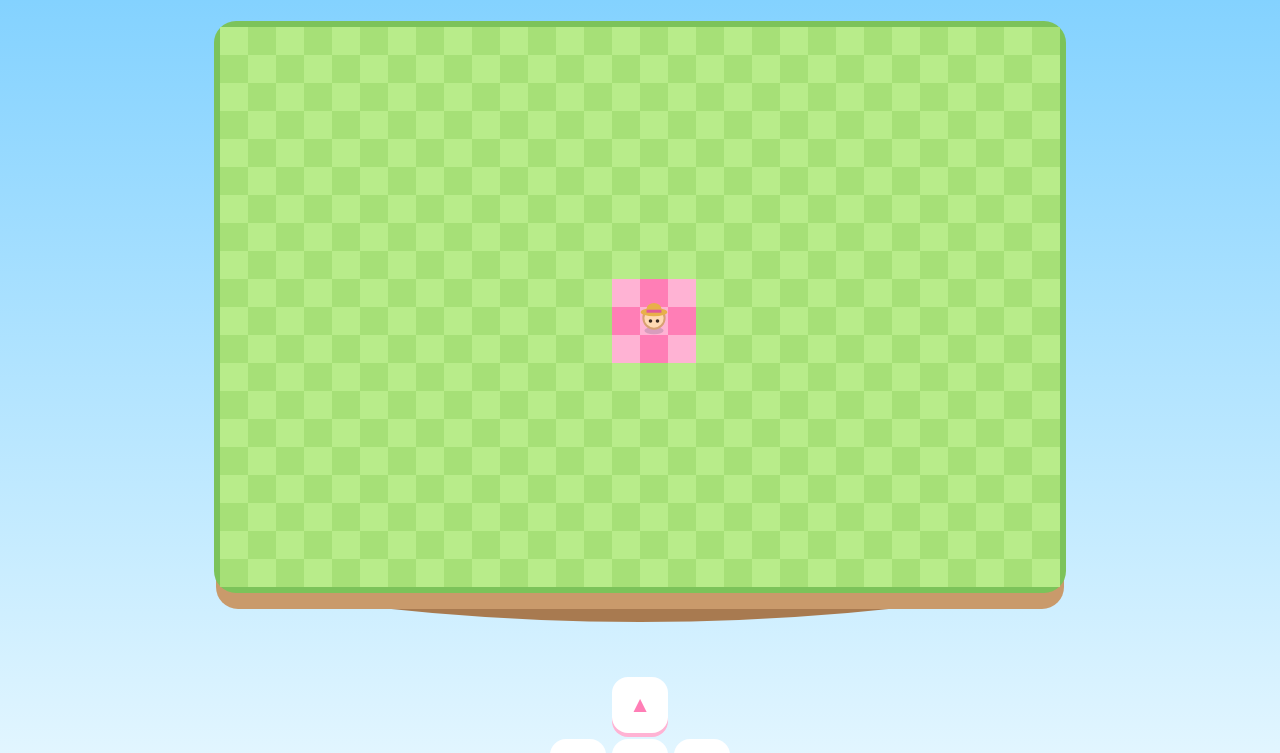
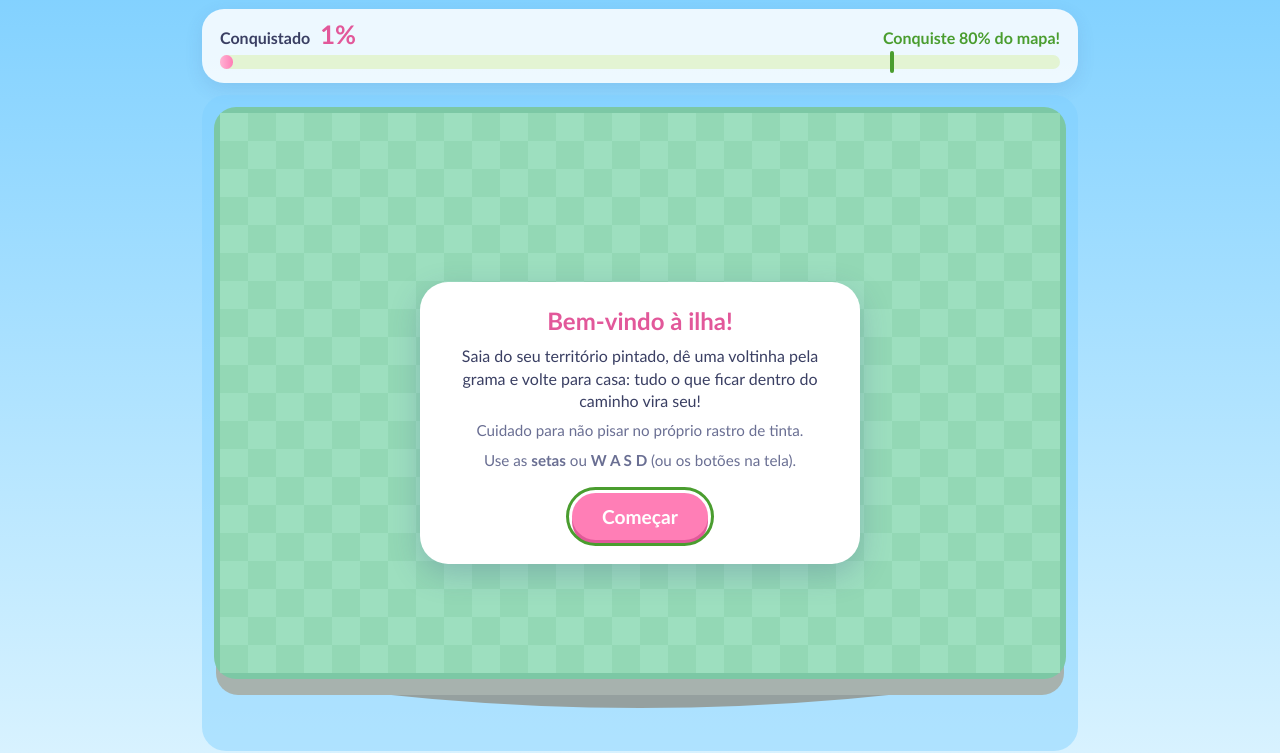
Before and after one commit to ceciliazucareli/ilhas-de-tinta, a plain HTML site: page index.html in a window 1280 px wide. Shown: the part 62-815 px from the top of the page. Drawn offline with Linux system fonts and the light colour scheme.

Commit message:
Etapa 3: HUD com porcentagem, tela inicial, tela de vitória e reinício
Co-Authored-By: Claude Opus 5.5 <noreply@anthropic.com>

```diff
--- a/css/style.css
+++ b/css/style.css
@@ -54,3 +54,55 @@ canvas { display: block; width: 100%; height: auto; }
 .seta.esquerda { grid-column: 1; grid-row: 2; }
 .seta.baixo { grid-column: 2; grid-row: 2; }
 .seta.direita { grid-column: 3; grid-row: 2; }
+
+/* HUD: porcentagem e barra de progresso com marca da meta. */
+.hud {
+  width: 100%; max-width: 876px;
+  padding: 10px 18px 14px; border-radius: 22px;
+  background: rgba(255, 255, 255, 0.85);
+  box-shadow: 0 6px 18px rgba(60, 80, 140, 0.12);
+}
+.hud-linha { display: flex; align-items: baseline; gap: 10px; flex-wrap: wrap; }
+.hud-rotulo { font-weight: 700; }
+.hud-porcentagem { font-size: 1.6rem; color: #e2589a; min-width: 3ch; }
+.hud-meta { margin-left: auto; font-weight: 700; color: #4a9d2f; }
+.barra {
+  position: relative; height: 14px; margin-top: 6px;
+  border-radius: 999px; background: #e3f4d3; overflow: visible;
+}
+.barra-preenchida {
+  height: 100%; width: 0; border-radius: 999px;
+  background: linear-gradient(90deg, #ffb3d4, #ff7eb6);
+  transition: width 0.4s ease-out;
+}
+.marca-meta {
+  position: absolute; top: -4px; bottom: -4px; width: 4px;
+  margin-left: -2px; border-radius: 2px; background: #4a9d2f;
+}
+
+/* Telas de início e vitória por cima do mapa. */
+.sobreposicao {
+  position: absolute; inset: 0;
+  display: flex; align-items: center; justify-content: center;
+  padding: 16px; border-radius: 24px;
+  background: rgba(124, 207, 255, 0.45);
+}
+.sobreposicao[hidden] { display: none; }
+.cartao {
+  max-width: 440px; padding: 24px 28px; text-align: center;
+  border-radius: 28px; background: #fff;
+  box-shadow: 0 10px 30px rgba(60, 80, 140, 0.25);
+}
+.cartao h2 { margin: 0 0 10px; color: #e2589a; }
+.cartao p { margin: 8px 0; line-height: 1.4; }
+.cartao .dica { font-size: 0.95rem; color: #6a6f93; }
+.botao {
+  margin-top: 14px; padding: 12px 30px;
+  border: none; border-radius: 999px;
+  font: inherit; font-weight: 800; font-size: 1.2rem;
+  color: #fff; background: #ff7eb6; box-shadow: 0 5px 0 #e2589a;
+  cursor: pointer;
+}
+.botao:hover { background: #ff8fc0; }
+.botao:active { transform: translateY(3px); box-shadow: 0 2px 0 #e2589a; }
+.botao:focus-visible { outline: 3px solid #4a9d2f; outline-offset: 3px; }
--- a/index.html
+++ b/index.html
@@ -9,9 +9,43 @@
 <body>
   <main class="palco">
     <h1 class="titulo">Ilhas de Tinta</h1>
+
+    <!-- HUD: porcentagem conquistada e meta -->
+    <section class="hud" aria-label="Progresso">
+      <div class="hud-linha">
+        <span class="hud-rotulo">Conquistado</span>
+        <strong id="porcentagem" class="hud-porcentagem">0%</strong>
+        <span id="texto-meta" class="hud-meta">Conquiste 80% do mapa!</span>
+      </div>
+      <div class="barra" role="presentation">
+        <div id="barra-preenchida" class="barra-preenchida"></div>
+        <div id="marca-meta" class="marca-meta" title="Meta"></div>
+      </div>
+    </section>
     <div class="moldura">
       <canvas id="tela" aria-label="Mapa da ilha"></canvas>
       <div id="mensagem" class="mensagem" role="status" aria-live="polite"></div>
+
+      <!-- Tela inicial -->
+      <div id="tela-inicio" class="sobreposicao">
+        <div class="cartao">
+          <h2>Bem-vindo à ilha!</h2>
+          <p>Saia do seu território pintado, dê uma voltinha pela grama e
+            volte para casa: tudo o que ficar dentro do caminho vira seu!</p>
+          <p class="dica">Cuidado para não pisar no próprio rastro de tinta.</p>
+          <p class="dica">Use as <b>setas</b> ou <b>W A S D</b> (ou os botões na tela).</p>
+          <button id="botao-comecar" class="botao">Começar</button>
+        </div>
+      </div>
+
+      <!-- Tela de vitória -->
+      <div id="tela-vitoria" class="sobreposicao" hidden>
+        <div class="cartao">
+          <h2>Uhuu! Você pintou a ilha! 🎉</h2>
+          <p>Que explorador incrível! A ilha está cheia de cor.</p>
+          <button id="botao-jogar-de-novo" class="botao">Jogar de novo</button>
+        </div>
+      </div>
     </div>
     <div class="controles" aria-label="Controles de toque">
       <button class="seta cima" data-direcao="cima" aria-label="Cima">▲</button>
--- a/js/game.js
+++ b/js/game.js
@@ -1,12 +1,14 @@
 /*
  * game.js — liga tudo: cria grade e explorador, roda o loop com
  * requestAnimationFrame e aplica as regras quando o explorador chega numa célula.
+ * Estados: 'inicio' → 'jogando' → 'vitoria' (e "Jogar de novo" volta a 'jogando').
  */
 (function (IT) {
   'use strict';
 
   var C = IT.config;
   var jogo = {
+    estado: 'inicio',
     grade: null,
     explorador: null,
     ultimoSeguro: null, // última célula de território visitada
@@ -46,6 +48,12 @@
     // Chegou no território.
     if (jogo.explorador.travarMeiaVolta) {
       var ganhas = grade.capturar();
+      var fracao = grade.fracaoConquistada();
+      IT.ui.atualizarHUD(fracao);
+      if (fracao >= C.META) {
+        vencer();
+        return false;
+      }
       if (ganhas > 0) IT.ui.mostrarMensagem('+' + ganhas + ' pedacinhos de ilha!', 'sucesso');
     }
     jogo.explorador.travarMeiaVolta = false;
@@ -53,21 +61,50 @@
     return true;
   }
 
+  function vencer() {
+    jogo.estado = 'vitoria';
+    jogo.explorador.teleportar(jogo.explorador.x, jogo.explorador.y);
+    IT.ui.esconderMensagem();
+    IT.ui.mostrarEstado('vitoria');
+  }
+
+  /* Começa (ou recomeça) uma partida. */
+  function jogar() {
+    novoJogo();
+    jogo.estado = 'jogando';
+    IT.ui.atualizarHUD(jogo.grade.fracaoConquistada());
+    IT.ui.mostrarEstado('jogando');
+  }
+
   function quadro(agoraMs) {
     var agora = agoraMs / 1000;
     var dt = Math.min(0.05, agora - (jogo.ultimoTempo || agora)); // limita saltos
     jogo.ultimoTempo = agora;
 
-    jogo.explorador.atualizar(dt, jogo.grade, aoChegar);
+    if (jogo.estado === 'jogando') {
+      jogo.explorador.atualizar(dt, jogo.grade, aoChegar);
+    }
     IT.renderer.desenhar(jogo.grade, jogo.explorador, agora);
     requestAnimationFrame(quadro);
   }
 
   window.addEventListener('load', function () {
     novoJogo();
-    IT.ui.iniciar();
+    IT.ui.iniciar(jogar);
+    IT.ui.atualizarHUD(jogo.grade.fracaoConquistada());
+    IT.ui.mostrarEstado('inicio');
     IT.renderer.iniciar(document.getElementById('tela'), jogo.grade);
-    IT.input.iniciar(function (dir) { jogo.explorador.pedirDirecao(dir); });
+    IT.input.iniciar(
+      function (dir) {
+        if (jogo.estado === 'jogando') jogo.explorador.pedirDirecao(dir);
+      },
+      function () {
+        // Enter/Espaço também começam o jogo nas telas de início e vitória.
+        if (jogo.estado === 'jogando') return false;
+        jogar();
+        return true;
+      }
+    );
     requestAnimationFrame(quadro);
   });
 
--- a/js/ui.js
+++ b/js/ui.js
@@ -1,5 +1,6 @@
 /*
- * ui.js — interface em HTML por cima do canvas: mensagens rápidas.
+ * ui.js — interface em HTML por cima do canvas:
+ * HUD (porcentagem e meta), mensagens rápidas, tela inicial e tela de vitória.
  */
 (function (IT) {
   'use strict';
@@ -7,9 +8,41 @@
   var el = {};
   var timerMensagem = null;
 
+  function $(id) { return document.getElementById(id); }
+
   IT.ui = {
-    iniciar: function () {
-      el.mensagem = document.getElementById('mensagem');
+    /* aoJogar é chamado pelos botões "Começar" e "Jogar de novo". */
+    iniciar: function (aoJogar) {
+      el.mensagem = $('mensagem');
+      el.porcentagem = $('porcentagem');
+      el.barra = $('barra-preenchida');
+      el.marcaMeta = $('marca-meta');
+      el.textoMeta = $('texto-meta');
+      el.telaInicio = $('tela-inicio');
+      el.telaVitoria = $('tela-vitoria');
+
+      var meta = Math.round(IT.config.META * 100);
+      el.textoMeta.textContent = 'Conquiste ' + meta + '% do mapa!';
+      el.marcaMeta.style.left = meta + '%';
+
+      $('botao-comecar').addEventListener('click', aoJogar);
+      $('botao-jogar-de-novo').addEventListener('click', aoJogar);
+    },
+
+    /* Atualiza o HUD com a fração conquistada (0 a 1). */
+    atualizarHUD: function (fracao) {
+      var pct = Math.floor(fracao * 100);
+      el.porcentagem.textContent = pct + '%';
+      el.barra.style.width = Math.min(100, fracao * 100) + '%';
+    },
+
+    /* Mostra só a tela do estado atual: 'inicio', 'jogando' ou 'vitoria'. */
+    mostrarEstado: function (estado) {
+      el.telaInicio.hidden = estado !== 'inicio';
+      el.telaVitoria.hidden = estado !== 'vitoria';
+      var foco = estado === 'inicio' ? $('botao-comecar')
+        : estado === 'vitoria' ? $('botao-jogar-de-novo') : null;
+      if (foco) foco.focus();
     },
 
     /* Mostra um balão de mensagem por alguns segundos. */
@@ -20,6 +53,11 @@
       timerMensagem = setTimeout(function () {
         el.mensagem.className = 'mensagem';
       }, 1600);
+    },
+
+    esconderMensagem: function () {
+      clearTimeout(timerMensagem);
+      el.mensagem.className = 'mensagem';
     }
   };
 })(window.IlhasDeTinta);
```
Also changed, not shown: docs/screenshots/etapa3-inicio.png (added), docs/screenshots/etapa3-vitoria.png (added).
